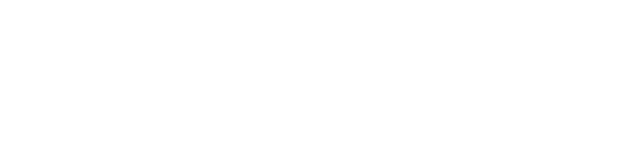
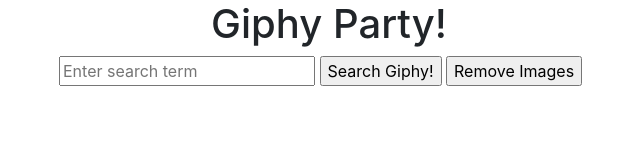
Before and after one commit to rhomero/api-practice, a plain HTML site: page index.html in a window 1280 px wide. Shown: the whole page, without its empty margins (311-951 px from the left). Drawn offline with nearby package versions, Linux system fonts and the light colour scheme.

```diff
--- a/app.js
+++ b/app.js
@@ -1 +1,10 @@
 console.log("Let's get this party started!");
+
+async function getGif(e) {
+    e.preventDefault();
+    let searchTerm = $('#term').val();
+    const gif = await axios.get("http://api.giphy.com/v1/gifs/search", {params:{q:"hilarious", api_key:"MhAodEJIJxQMxW9XqxKjyXfNYdLoOIym"}});
+    //console.log(gif);
+}
+
+$('form').on('submit', getGif);
--- a/index.html
+++ b/index.html
@@ -4,10 +4,22 @@
 <head>
   <meta charset="UTF-8">
   <title>Giphy Party!</title>
+  <link rel="stylesheet" href="https://cdn.jsdelivr.net/npm/bootstrap@4.5.3/dist/css/bootstrap.min.css" integrity="sha384-TX8t27EcRE3e/ihU7zmQxVncDAy5uIKz4rEkgIXeMed4M0jlfIDPvg6uqKI2xXr2" crossorigin="anonymous">
 </head>
 
 <body>
-
+  <div class="container" >
+  <h1 class="text-center">Giphy Party!</h1>
+  <form>
+    <div class="row justify-content-center">
+            <div class="col-md-6">
+    <input type="text" id="term" placeholder="Enter search term" name="term">
+    <input type="submit" id="submit" value="Search Giphy!" name="submit">
+    <input type="button" value="Remove Images" name="delete">
+            </div>
+    </div>
+  </form>
+  </div>
 <script src="https://code.jquery.com/jquery-3.2.1.js"></script>
 <script src="https://unpkg.com/axios/dist/axios.js"></script>
 <script src="app.js"></script>
```
